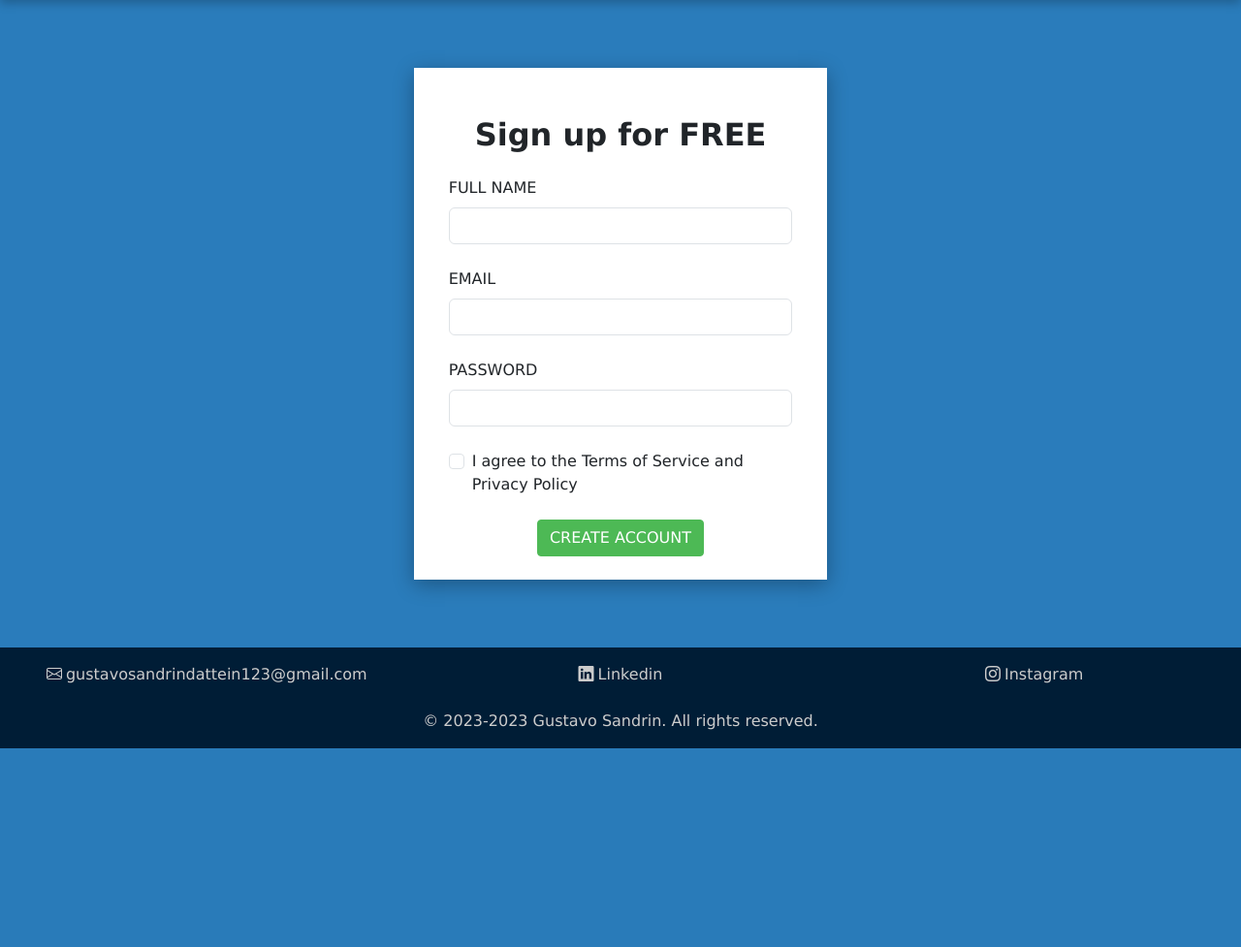
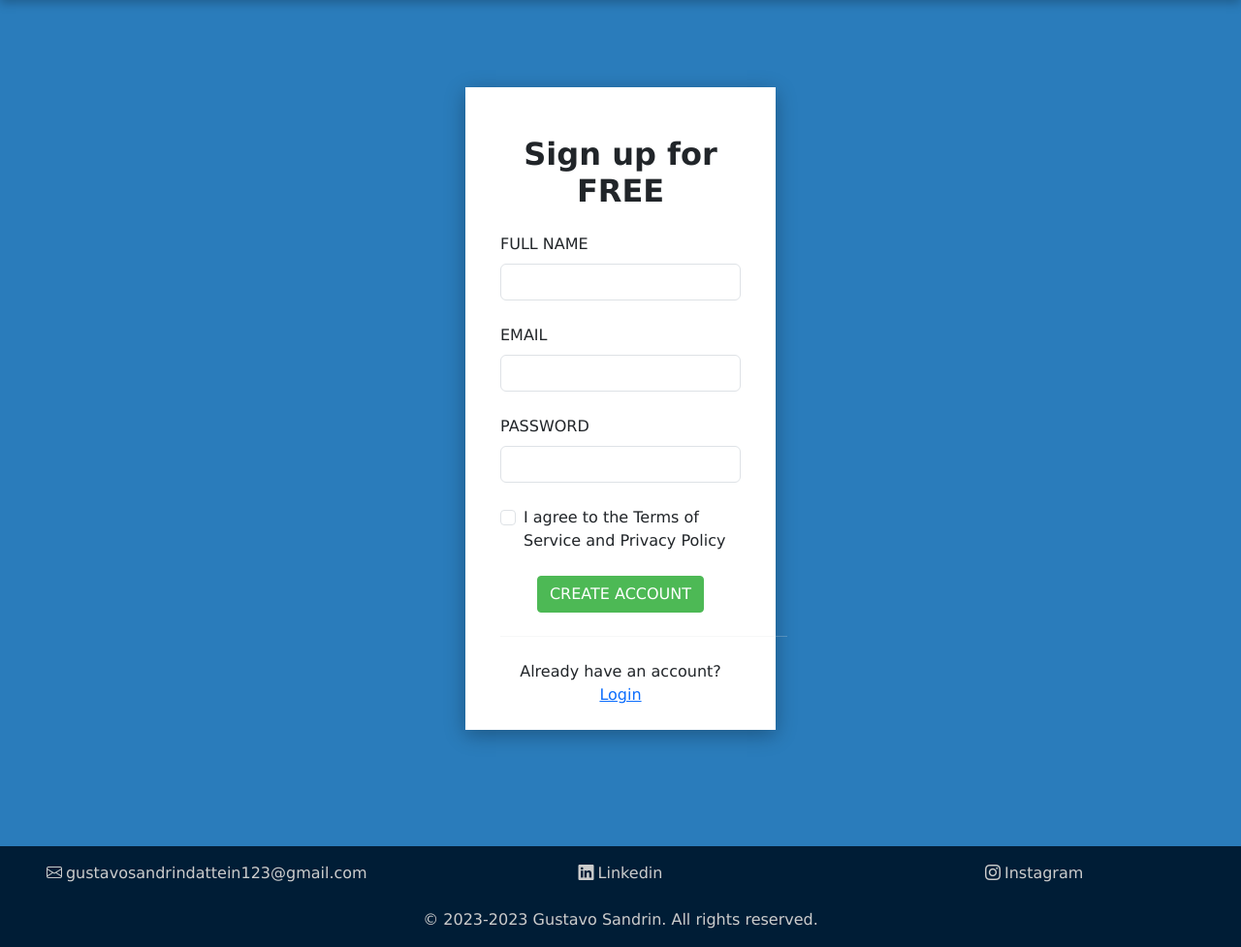
Before and after one commit to gustavossandrin/kanban_life, a Django app: page /sign_up/ in a window 1280 px wide. Shown: the part 66-1043 px from the top of the page at 97% size. Before the commit the page ends 838 px from the top, so only its background shows below. Run offline with Django 4.2, Linux system fonts and the light colour scheme; some libraries are stand-ins or nearby versions.

Commit message:
Corrigo alguns erros e terminado o layout inicial da tela de sign-up, agora fazer a de login

```diff
--- a/kanban_life/home/templates/home/sign_up.html
+++ b/kanban_life/home/templates/home/sign_up.html
@@ -5,7 +5,7 @@
 
     <div class="container-fluid sign-up-form bg-tertiary-color">
         <div class="row justify-content-center">
-            <div class="col-8 col-md-4 bg-white-color">
+            <div class="col-8 col-md-6 col-lg-4 col-xl-3 bg-white-color">
                 <div class="row justify-content-center">
                     <div class="col">
                         <h2 class="text-align-center title-form-sign-up">Sign up for FREE</h2>
@@ -33,7 +33,10 @@
                             <div class="m-4 text-align-center">
                                 <button type="submit" class="btn btn-success">CREATE ACCOUNT</button>
                             </div>
-
+                            <hr class="form-divider m-4">
+                            <div class="m-4 text-align-center">
+                                <p>Already have an account? <a href="{% url 'sign_up' %}">Login</a></p>
+                            </div>
 
                           </form>
                     </div>
@@ -44,6 +47,21 @@
 
 {% endblock body %}
 {% block script %}
+
+     // Tirar alertar caso altere o email ou cheque as permissoes
+    $('#signUp-terms').on('change', function(){
+        if ($('#signUp-terms').is(":checked")){
+            $('#signUp-termsError').hide();
+            $('#signUp-terms').removeClass('checkbox-error-form');
+        }
+    });
+
+    $('#id_email').on('change', function(){
+        if ($('#emailAlreadyExist').is(":visible")){
+            $('#emailAlreadyExist').hide();
+        }
+    });
+
 
     $('#id_form_sign_up').on('submit', function(e){
         e.preventDefault();
@@ -93,18 +111,10 @@
                               title: 'Account Created!!!',
                               text: "Do you want to be taken to the login?",
                               icon: 'success',
-                              showCancelButton: true,
                               confirmButtonText: 'Yes take me!',
-                              cancelButtonText: 'Leave me!',
-                              reverseButtons: false
                             }).then((result) => {
                               if (result.isConfirmed) {
                                 window.location.href = "/login/"
-                              } else if (
-                                /* Read more about handling dismissals below */
-                                result.dismiss === Swal.DismissReason.cancel
-                              ) {
-                                window.location.href = ""
                               }
                             })
                         }
--- a/static/css/style.css
+++ b/static/css/style.css
@@ -42,6 +42,13 @@ body {
 
 .text-align-center {
     text-align: center;
+}
+
+.form-divider {
+    background-color: #dcddde;
+    border: 0;
+    height: 1px;
+    width: 100%;
 }
 
 /* BASE NAVBAR */
@@ -119,8 +126,8 @@ body {
 }
 
 .sign-up-form{
-    padding-top: 70px;
-    padding-bottom: 70px;
+    padding-top: 90px;
+    padding-bottom: 120px;
 }
 
 .title-form-sign-up {
```
